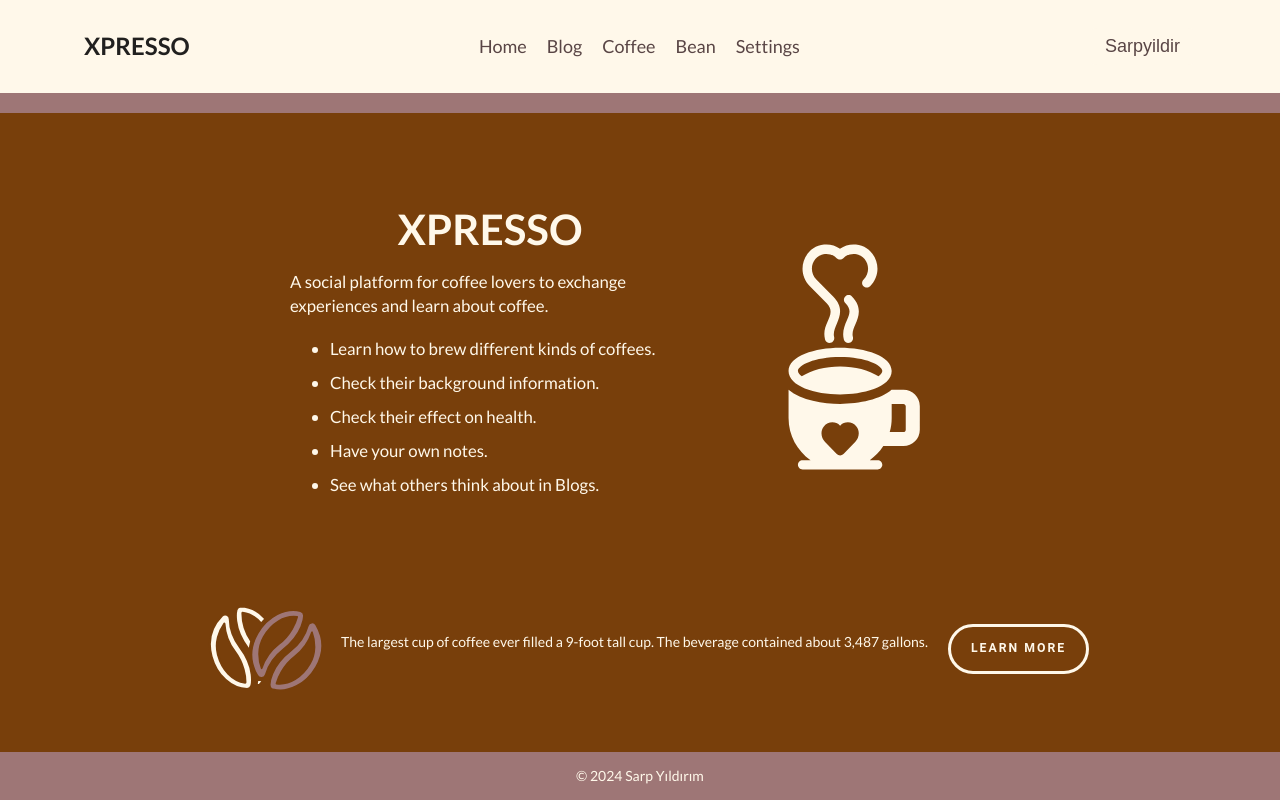
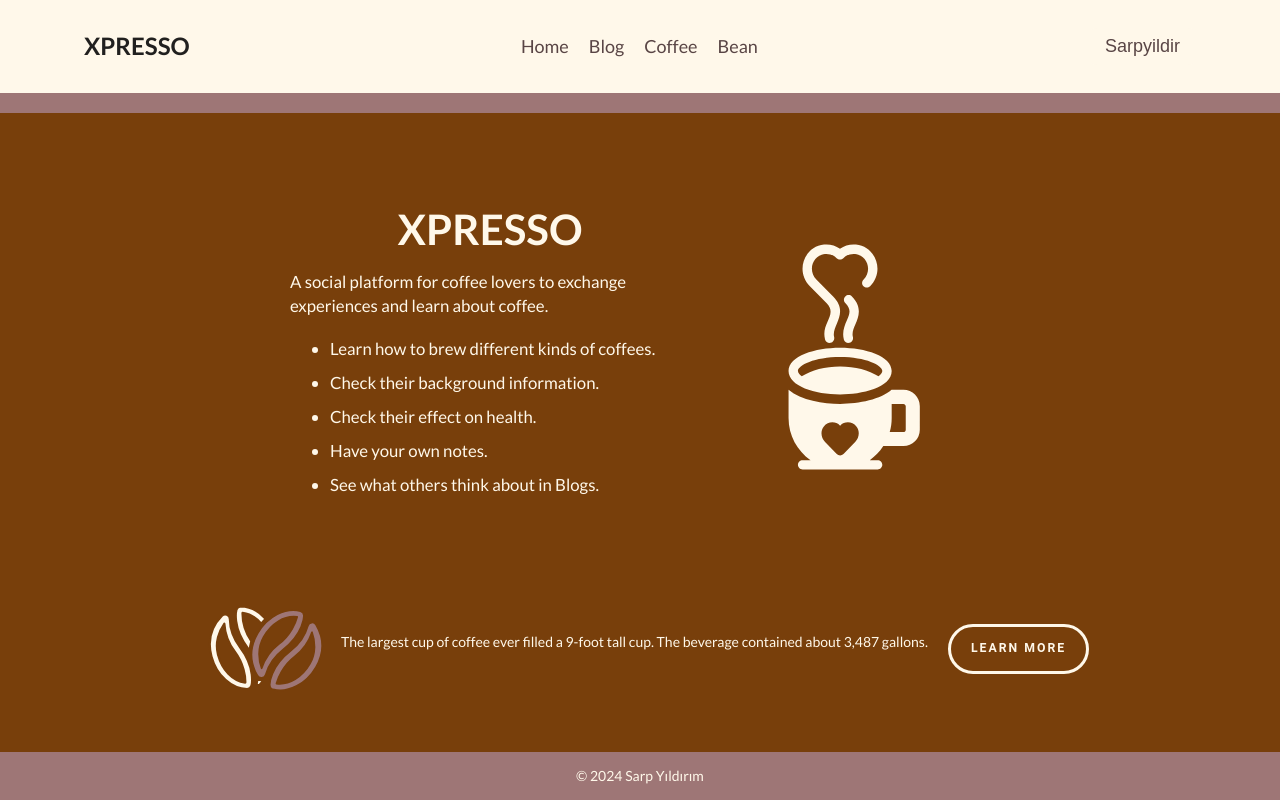
Before and after one commit to Sarpyildir/xpresso, a React (Create React App) app in the folder client/: page / in a window 1280 px wide. Built offline with nearby package versions, Linux system fonts and the light colour scheme.

Commit message:
Remove settings link from header

```diff
--- a/client/src/Components/Header.js
+++ b/client/src/Components/Header.js
@@ -50,9 +50,6 @@ function Header() {
           <a href="/bean" style={navItemStyle}>
             Bean
           </a>
-          <a href="/settings" style={navItemStyle}>
-            Settings
-          </a>
         </nav>
         <DropDownMenu username={currUser.username} />
       </header>
```
